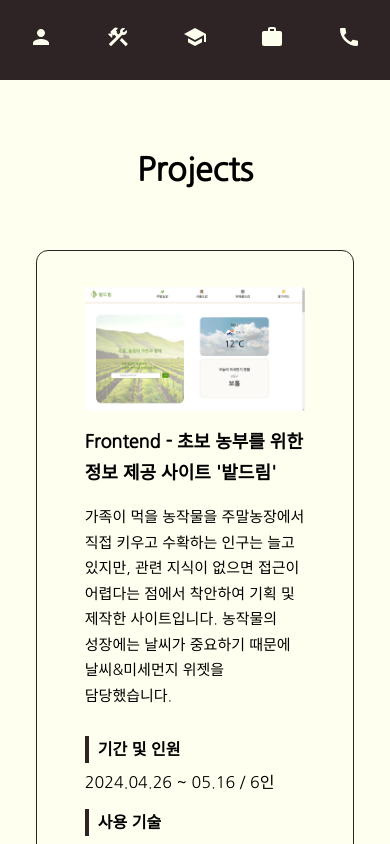
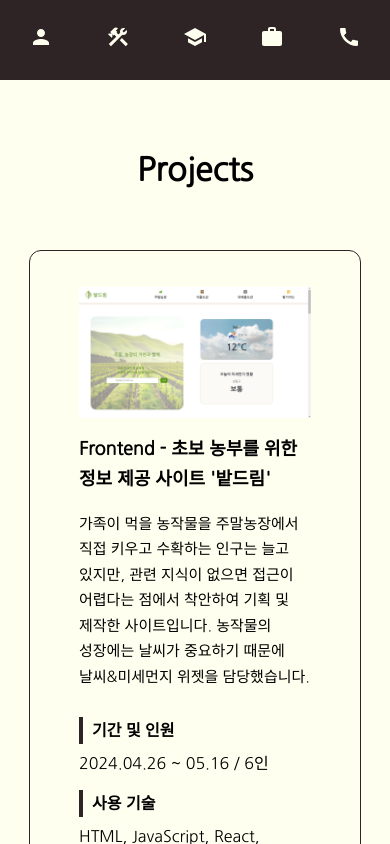
Before and after one commit to hjinn0813/portfolio, a React (Create React App) app: page /project in a window 390 px wide. Built offline with nearby package versions, Linux system fonts and the light colour scheme.

Commit message:
fix: project card mediaquery width

```diff
--- a/src/styles/Project/Project.scss
+++ b/src/styles/Project/Project.scss
@@ -20,6 +20,10 @@
   justify-content: center;
   align-items: center;
   flex-direction: column;
+
+  @media (max-width: 768px) {
+    width: 100%;
+  }
 }
 
 .pj-image {
@@ -67,6 +71,7 @@
 // btn
 .pj-link {
   padding: 8px 0;
+  margin: 12px 0;
 }
 .openlink {
   @include link-btn;
```
